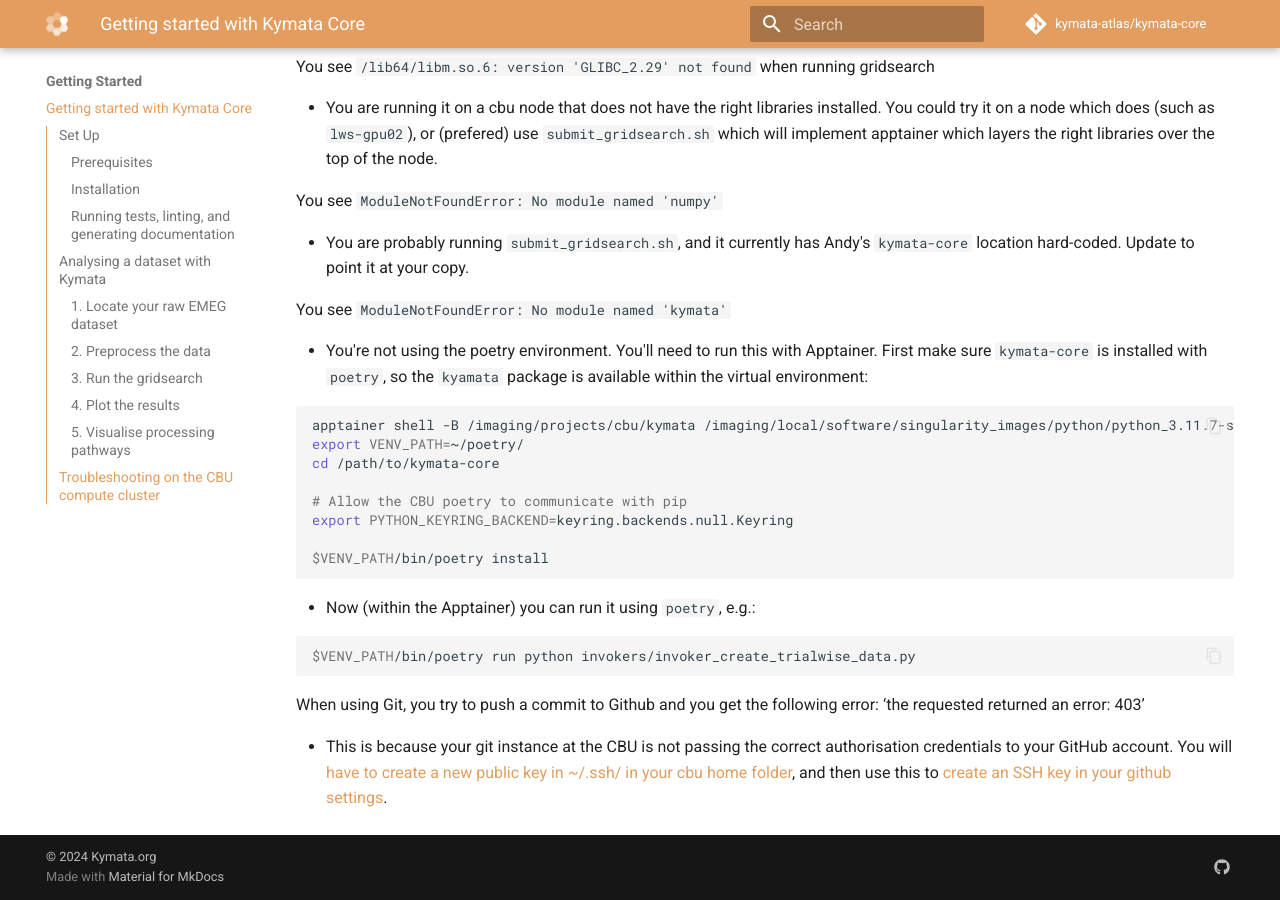
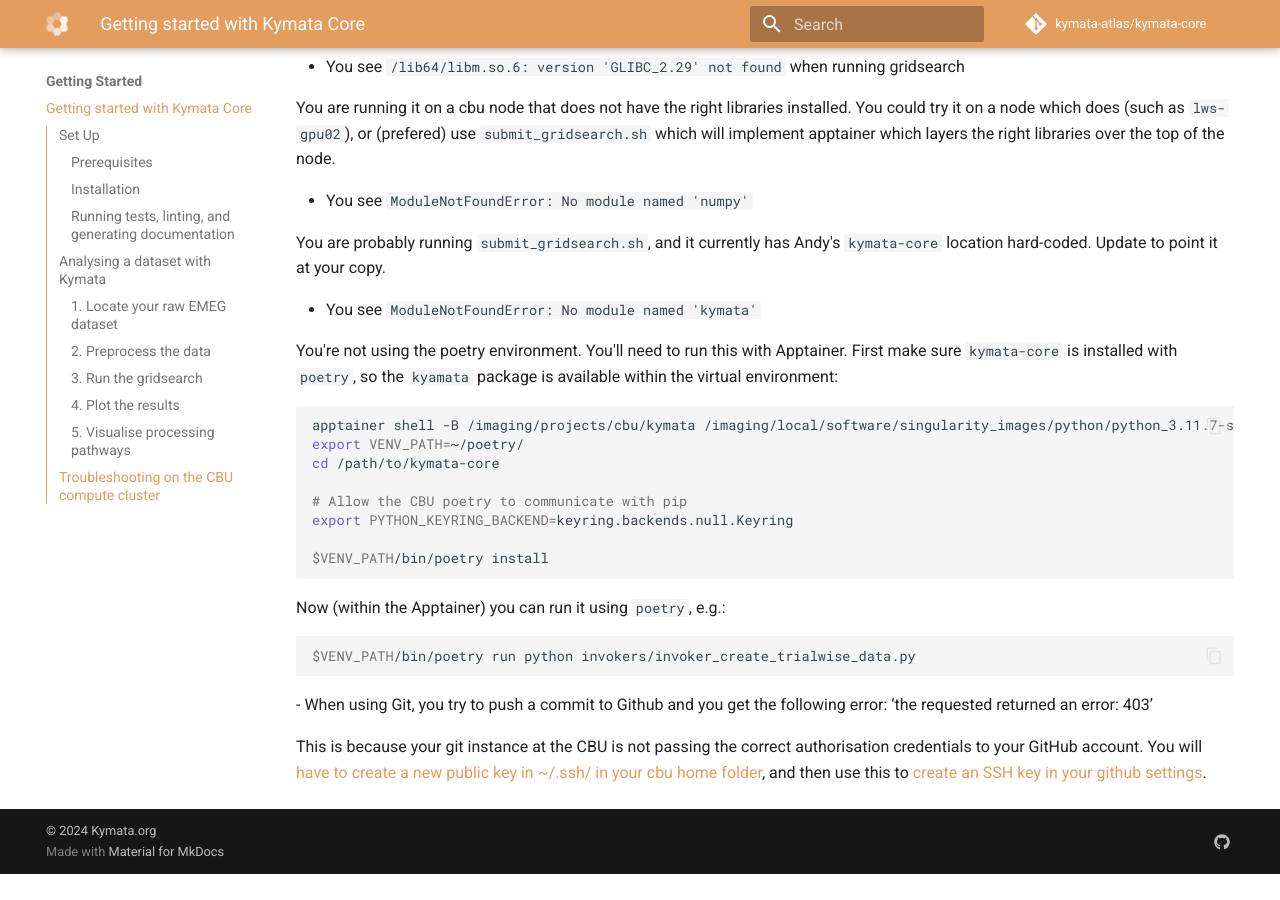
Before and after one commit to kymata-atlas/kymata-core, an MkDocs documentation site: the page built from docs/getting-started.md, in a window 1280 px wide and 900 px high, scrolled down 3729 px. Built offline with MkDocs 1.6.1 and Material for MkDocs 9.7.7, drawn with Linux system fonts in a browser that asks for light colours; comment, search, counter and statistics services are not loaded; after the commit the page ends 4603 px from its top, so only the background shows below that; some of the changed text lies outside the part shown.

````diff
--- a/docs/getting-started.md
+++ b/docs/getting-started.md
@@ -119,9 +119,9 @@ See `demos/demo_ippm.ipynb`.
 
 ## Troubleshooting on the CBU compute cluster
 
-You see `Acccess denied permission error: 403` when you try to use github.
+- You see `Acccess denied permission error: 403` when you try to use github.
 
-- Create (or modify) the `config` file in `~/.ssh/`:
+Create (or modify) the `config` file in `~/.ssh/`:
 
 ```
 Host github.com
@@ -131,7 +131,7 @@ Host github.com
         PreferredAuthentications publickey
         IdentityFile /home/<username>/.ssh/<name of private key>
 ```
-- you can't install python versions using pyenv.
+- You can't install python versions using pyenv.
 
 This is becasue the login nodes don't have the right C++ compilers. To get around this, ignore pyenv, and instead use
 apptainer to install poetry:
@@ -146,26 +146,26 @@ $VENV_PATH/bin/pip install -U pip setuptools
 $VENV_PATH/bin/pip install poetry
 ```
 
-You see `pyenv: Command not found`, `poetry: Command not found`
+- You see `pyenv: Command not found`, `poetry: Command not found`
 
-- On the CBU nodes, `pyenv` only works in `bash`, so make sure you are using this.
+On the CBU nodes, `pyenv` only works in `bash`, so make sure you are using this.
 
   ```
   bash
   ```
 
-You see `/lib64/libm.so.6: version 'GLIBC_2.29' not found` when running gridsearch
+- You see `/lib64/libm.so.6: version 'GLIBC_2.29' not found` when running gridsearch
 
-- You are running it on a cbu node that does not have the right libraries installed. You could try it on a node which does (such as `lws-gpu02`), or (prefered) use `submit_gridsearch.sh` which will implement apptainer which layers the right libraries over the top of the node.
+You are running it on a cbu node that does not have the right libraries installed. You could try it on a node which does (such as `lws-gpu02`), or (prefered) use `submit_gridsearch.sh` which will implement apptainer which layers the right libraries over the top of the node.
 
-You see `ModuleNotFoundError: No module named 'numpy'`
+- You see `ModuleNotFoundError: No module named 'numpy'`
 
-- You are probably running `submit_gridsearch.sh`, and it currently has Andy's `kymata-core` location hard-coded.
+You are probably running `submit_gridsearch.sh`, and it currently has Andy's `kymata-core` location hard-coded.
 Update to point it at your copy.
 
-You see `ModuleNotFoundError: No module named 'kymata'`
+- You see `ModuleNotFoundError: No module named 'kymata'`
 
-- You're not using the poetry environment.  You'll need to run this with Apptainer. First make sure `kymata-core` is installed with `poetry`, so the `kyamata` package is available within the virtual environment:
+You're not using the poetry environment.  You'll need to run this with Apptainer. First make sure `kymata-core` is installed with `poetry`, so the `kyamata` package is available within the virtual environment:
 
   ```shell
   apptainer shell -B /imaging/projects/cbu/kymata /imaging/local/software/singularity_images/python/python_3.11.7-slim.sif
@@ -178,11 +178,11 @@ You see `ModuleNotFoundError: No module named 'kymata'`
   $VENV_PATH/bin/poetry install
   ```
 
-- Now (within the Apptainer) you can run it using `poetry`, e.g.:
+Now (within the Apptainer) you can run it using `poetry`, e.g.:
 
   ```shell
   $VENV_PATH/bin/poetry run python invokers/invoker_create_trialwise_data.py
   ```
-When using Git, you try to push a commit to Github and you get the following error: ‘the requested returned an error: 403’
+- When using Git, you try to push a commit to Github and you get the following error: ‘the requested returned an error: 403’
 
-- This is because your git instance at the CBU is not passing the correct authorisation credentials to your GitHub account. You will [have to create a new public key in ~/.ssh/ in your cbu home folder](https://docs.github.com/en/authentication/connecting-to-github-with-ssh/generating-a-new-ssh-key-and-adding-it-to-the-ssh-agent), and then use this to [create an SSH key in your github settings](https://docs.github.com/en/authentication/connecting-to-github-with-ssh/adding-a-new-ssh-key-to-your-github-account).
+This is because your git instance at the CBU is not passing the correct authorisation credentials to your GitHub account. You will [have to create a new public key in ~/.ssh/ in your cbu home folder](https://docs.github.com/en/authentication/connecting-to-github-with-ssh/generating-a-new-ssh-key-and-adding-it-to-the-ssh-agent), and then use this to [create an SSH key in your github settings](https://docs.github.com/en/authentication/connecting-to-github-with-ssh/adding-a-new-ssh-key-to-your-github-account).
````
